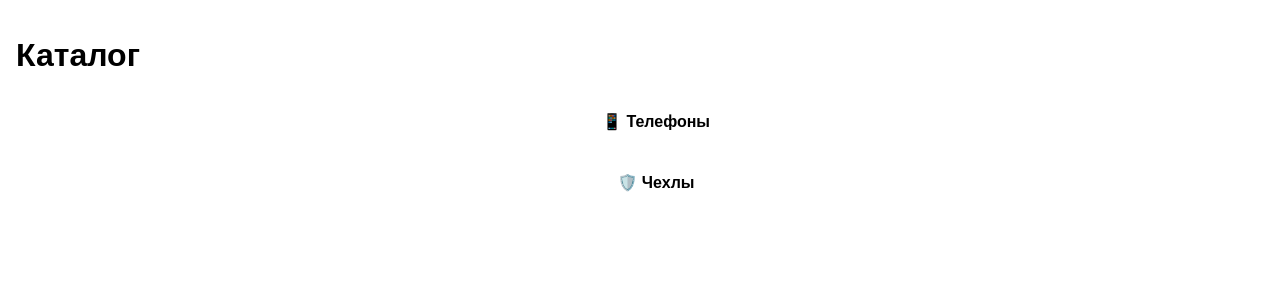
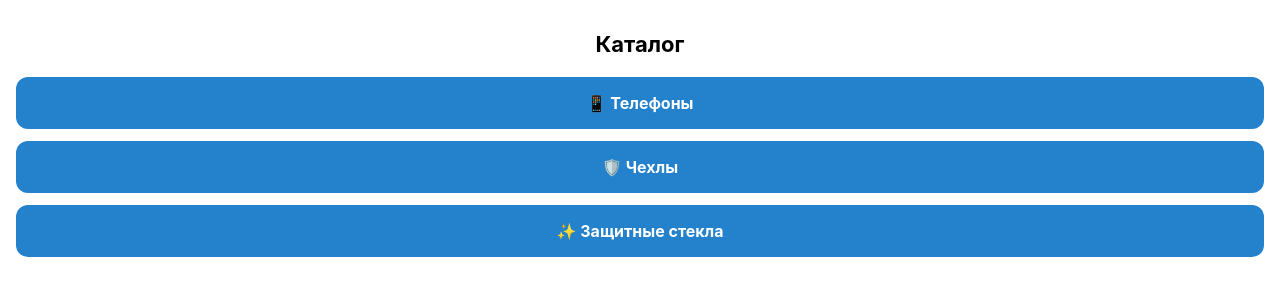
Before and after one commit to vadimchizhevskiy00-cmyk/gadget-shop, a Flask app: page / in a window 1280 px wide. Shown: the top 300 px of the page. Run offline with Flask 3, Linux system fonts and the light colour scheme; data that the repository does not hold is empty; some libraries are stand-ins or nearby versions.

Commit message:
Update index.html
upd

```diff
--- a/templates/index.html
+++ b/templates/index.html
@@ -2,33 +2,53 @@
 <html lang="ru">
 <head>
     <meta charset="UTF-8">
-    <meta name="viewport" content="width=device-width, initial-scale=1.0">
+    <meta name="viewport" content="width=device-width, initial-scale=1.0, maximum-scale=1.0, user-scalable=no">
     <title>Магазин</title>
     <script src="https://telegram.org/js/telegram-web-app.js"></script>
     <style>
-        body { font-family: sans-serif; background-color: var(--tg-theme-bg-color); color: var(--tg-theme-text-color); padding: 16px; margin: 0; }
-        .category-btn { background-color: var(--tg-theme-button-color); color: var(--tg-theme-button-text-color); border: none; padding: 16px; border-radius: 12px; font-weight: bold; width: 100%; margin-bottom: 10px; }
-        .search-input, .filter-select, .form-input { width: 100%; padding: 12px; margin-bottom: 10px; border-radius: 10px; border: 1px solid #ccc; box-sizing: border-box; }
-        .product-card { background: var(--tg-theme-secondary-bg-color); padding: 12px; border-radius: 12px; margin-bottom: 12px; }
-        .buy-btn { background-color: var(--tg-theme-button-color); color: var(--tg-theme-button-text-color); border: none; padding: 10px; border-radius: 8px; width: 100%; font-weight: bold; }
-        .modal { display: none; position: fixed; top: 0; left: 0; width: 100%; height: 100%; background: rgba(0,0,0,0.5); justify-content: center; align-items: center; padding: 16px; box-sizing: border-box; }
-        .modal-content { background: var(--tg-theme-bg-color); padding: 20px; border-radius: 16px; width: 100%; max-width: 400px; }
+        :root {
+            --bg: var(--tg-theme-bg-color, #ffffff);
+            --text: var(--tg-theme-text-color, #000000);
+            --accent: var(--tg-theme-button-color, #2481cc);
+            --secondary: var(--tg-theme-secondary-bg-color, #f4f4f4);
+        }
+        body { font-family: -apple-system, BlinkMacSystemFont, 'Segoe UI', Roboto, sans-serif; background-color: var(--bg); color: var(--text); padding: 16px; margin: 0; }
+        h1 { font-size: 22px; text-align: center; margin-bottom: 20px; }
+
+        .nav-btn { display: block; width: 100%; padding: 16px; margin-bottom: 12px; border-radius: 12px; border: none; background: var(--accent); color: white; font-weight: bold; text-align: center; text-decoration: none; box-sizing: border-box; }
+        .cart-bar { position: sticky; top: 0; padding: 10px 0; background: var(--bg); z-index: 10; display: flex; justify-content: space-between; align-items: center; }
+
+        .search-input { width: 100%; padding: 12px; margin: 10px 0; border-radius: 10px; border: 1px solid #ccc; background: var(--secondary); box-sizing: border-box; }
+
+        .product-card { background: var(--secondary); padding: 16px; border-radius: 16px; margin-bottom: 12px; }
+        .product-title { font-weight: bold; font-size: 16px; margin-bottom: 4px; }
+        .product-price { color: var(--accent); font-weight: bold; margin-bottom: 8px; }
+        .buy-btn { width: 100%; padding: 12px; border-radius: 10px; border: none; background: var(--accent); color: white; font-weight: bold; cursor: pointer; }
+
+        .modal { display: none; position: fixed; top: 0; left: 0; width: 100%; height: 100%; background: rgba(0,0,0,0.6); z-index: 100; justify-content: center; align-items: center; }
+        .modal-content { background: var(--bg); padding: 24px; border-radius: 20px; width: 90%; max-width: 400px; max-height: 80vh; overflow-y: auto; }
+        .form-input { width: 100%; padding: 12px; margin: 8px 0; border-radius: 8px; border: 1px solid #ccc; box-sizing: border-box; }
     </style>
 </head>
 <body>
 
     {% if not category %}
         <h1>Каталог</h1>
-        <a href="/?category=телефоны" class="category-btn" style="display:block; text-align:center; text-decoration:none;">📱 Телефоны</a>
-        <a href="/?category=Чехлы" class="category-btn" style="display:block; text-align:center; text-decoration:none;">🛡️ Чехлы</a>
+        <a href="/?category=телефоны" class="nav-btn">📱 Телефоны</a>
+        <a href="/?category=Чехлы" class="nav-btn">🛡️ Чехлы</a>
+        <a href="/?category=Стекла" class="nav-btn">✨ Защитные стекла</a>
     {% else %}
-        <button onclick="window.location.href='/'" class="category-btn" style="background:none; border:1px solid #ccc; color:inherit;">⬅ Назад</button>
-        <button onclick="openCartModal()" class="category-btn">🛒 Корзина (<span id="cartCount">0</span>)</button>
+        <div class="cart-bar">
+            <button onclick="window.location.href='/'" style="background:none; border:none; font-size: 20px;">⬅</button>
+            <button onclick="openCartModal()" class="nav-btn" style="width: auto; margin: 0;">🛒 <span id="cartCount">0</span></button>
+        </div>
+
         <input type="text" id="searchInput" class="search-input" placeholder="🔍 Поиск..." value="{{ search }}" onkeypress="if(event.key==='Enter') applyFilters()">
 
         {% for p in products %}
         <div class="product-card">
-            <div><strong>{{ p.Название }}</strong> — {{ p.Цена }} грн</div>
+            <div class="product-title">{{ p.Название }}</div>
+            <div class="product-price">{{ p.Цена }} грн</div>
             <button class="buy-btn" onclick="addToCart('{{ p.Название }}', '{{ p.Цена }}')">В корзину</button>
         </div>
         {% endfor %}
@@ -37,15 +57,17 @@
     <div class="modal" id="cartModal">
         <div class="modal-content">
             <h3>Ваш заказ</h3>
-            <div id="cartItemsList"></div>
+            <div id="cartItemsList" style="margin-bottom: 15px;"></div>
             <input type="text" id="clientName" class="form-input" placeholder="Имя">
             <input type="tel" id="clientPhone" class="form-input" placeholder="Телефон">
-            <button class="buy-btn" onclick="submitOrder()">Подтвердить заказ</button>
-            <button onclick="closeModal()" class="category-btn" style="background:none; color:gray;">Закрыть</button>
+            <button class="nav-btn" onclick="submitOrder()">Подтвердить заказ</button>
+            <button onclick="closeModal()" style="width:100%; background:none; border:none; color:gray; padding:10px;">Закрыть</button>
         </div>
     </div>
 
     <script>
+        let tg = window.Telegram.WebApp;
+        tg.expand();
         let cart = JSON.parse(localStorage.getItem('cart')) || [];
         function updateUI() { document.getElementById('cartCount').innerText = cart.length; }
         updateUI();
@@ -54,18 +76,21 @@
 
         function openCartModal() {
             let list = document.getElementById('cartItemsList');
-            list.innerHTML = cart.map(i => `<div>${i.title} - ${i.price} грн</div>`).join('');
+            list.innerHTML = cart.map(i => `<div>${i.title} — ${i.price} грн</div>`).join('');
             document.getElementById('cartModal').style.display = 'flex';
         }
 
         function closeModal() { document.getElementById('cartModal').style.display = 'none'; }
 
         function submitOrder() {
+            let name = document.getElementById('clientName').value;
+            let phone = document.getElementById('clientPhone').value;
+            if(!name || !phone) { alert('Введите имя и телефон!'); return; }
             fetch('/order', {
                 method: 'POST', headers: {'Content-Type': 'application/json'},
-                body: JSON.stringify({ items: cart, name: document.getElementById('clientName').value, phone: document.getElementById('clientPhone').value })
+                body: JSON.stringify({ items: cart, name: name, phone: phone })
             }).then(() => {
-                alert('Заказ оформлен!'); localStorage.removeItem('cart'); cart=[]; updateUI(); closeModal(); window.Telegram.WebApp.close();
+                alert('Заказ принят!'); localStorage.removeItem('cart'); cart=[]; updateUI(); closeModal(); tg.close();
             });
         }
 
```
